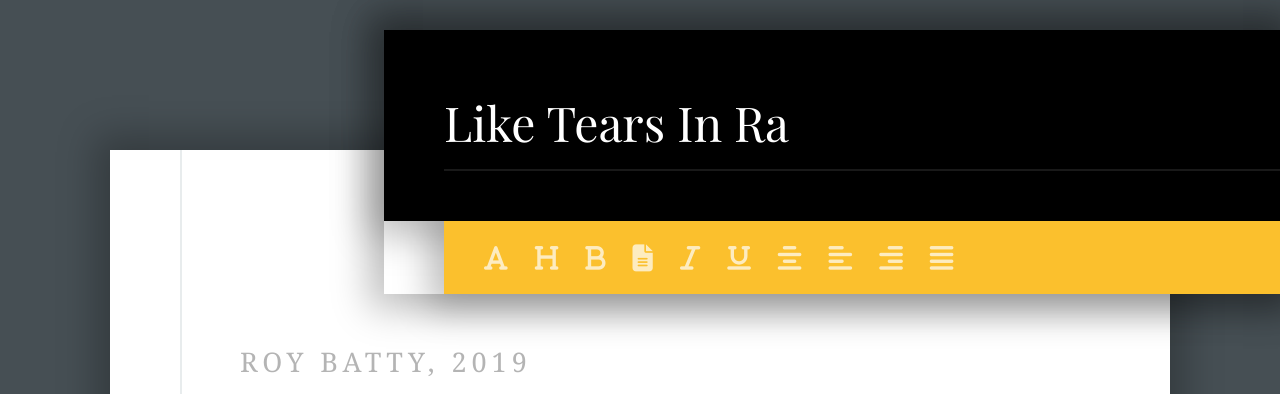
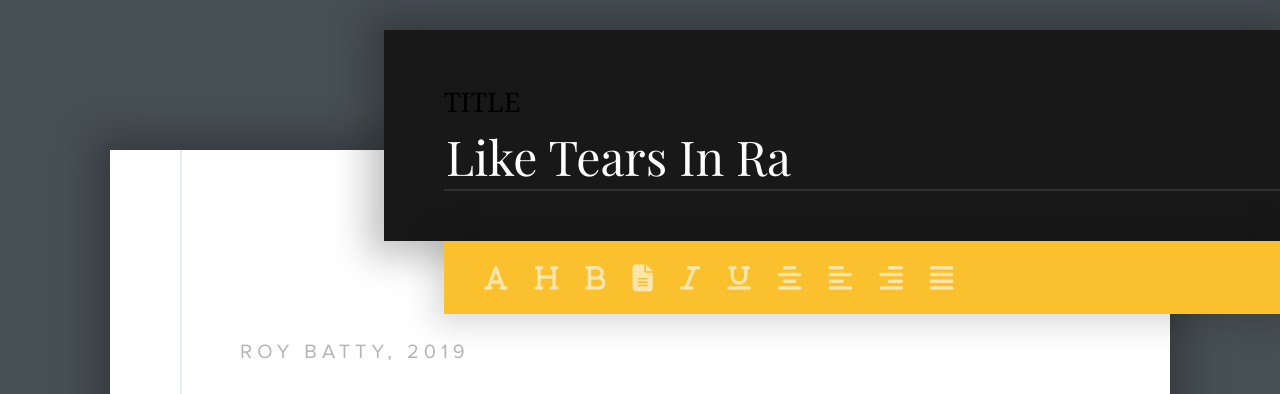
Before and after one commit to Serhiko/text-editor, a plain HTML site: page index.html in a window 1280 px wide. Shown: the top 394 px of the page. Drawn offline with nearby package versions, Linux system fonts and the light colour scheme.

Commit message:
finished text-editor

```diff
--- a/css/styles.css
+++ b/css/styles.css
@@ -1,5 +1,4 @@
 @import url('https://fonts.googleapis.com/css?family=Playfair+Display&display=swap');
-
 @font-face {
    font-family: 'Proxima Nova';
    src: url('../fonts/proxima_nova/proxima_nova_regular.otf') format('otf'),
@@ -8,7 +7,6 @@
    font-weight: normal;
    font-style: normal;
 }
-
 @font-face {
     font-family: 'Futura PT Heavy';
     src: url('../fonts/futura pt heavy/FuturaPT-Heavy.eot');
@@ -18,36 +16,29 @@
     font-weight: normal;
     font-style: normal;
 }
-
-*{
+* {
    box-sizing: border-box;
-
 }
-
 html {
-    height:100%
+   height: 100%;
 }
 body {
-    margin: 0 auto;
+   margin: 0;
    padding: 0;
    background: #464f54;
-    min-width: 100%;
+   min-height: 100%;
    font: 27px/1.6 Georgia, "Times New Roman", serif;
    color: #000;
    position: relative;
 }
-
 .post {
    background: #fff;
    width: 1060px;
-    margin: 150px auto 50px;
+   margin: 150px auto 50px auto;
    padding: 190px 130px 50px;
    position: relative;
-    box-shadow: 0 0  35px 15px rgba(0, 0, 0, .25);
-
-
+   box-shadow: 0 0 35px 15px rgba(0, 0, 0, .25);
 }
-
 .post:before {
    content: '';
    border-left: 2px solid #e8eced;
@@ -56,109 +47,85 @@ body {
    top: 0;
    bottom: 0;
 }
-
 .post__suptitle {
    color: #b4b4b4;
- font-family: 20px 'Proxima Nova', sans-serif;
+   font: 20px 'Proxima Nova', sans-serif;
    text-transform: uppercase;
    letter-spacing: 5px;
 }
-
 .post__suptitle time:not(:empty):before {
-    content: ', ';
+   content: ',';
 }
-
 .post__title {
    color: #2a2a2a;
    font: 78px/1.1 'Futura PT Heavy', sans-serif;
    text-transform: uppercase;
    margin: 40px 0 10px;
 }
-
 .post__subtitle {
    color: #b4b4b4;
+   font-style: italic;
    font-size: 30px;
-    font-style: italic;
 }
-
-.post__text{
+.post__text {
    margin: 50px 0;
-
 }
-
-.editor{
+.editor {
    position: absolute;
    z-index: 1;
    width: 70%;
    right: 0;
    top: -120px;
-    box-shadow: 0 0  35px 15px rgba(0, 0, 0, .25);
 }
-
-
-.editor__area{
-    color: #181818;
+.editor__area {
+   background: #181818;
    padding: 50px 0 50px 60px;
-    background: #000;
-    box-shadow: 0 0  35px 15px rgba(0, 0, 0, .25);
+   box-shadow: 0 0 35px 15px rgba(0, 0, 0, .25);
 }
-
-
-.editor__buttons ul{
+.editor__buttons {
+   padding: 15px 30px;
+   background: #fbc02d;
+   margin-left: 60px;
+   box-shadow: 0 0 30px 10px rgba(0, 0, 0, .15);
+}
+.editor__buttons a {
+   color: #fff;
+   padding: 5px 10px;
+   opacity: .6;
+   transition: opacity .25s ease-in
+}
+.editor__buttons a:hover,
+.editor__buttons a:focus,
+.editor__buttons a:active {
+   opacity: 1;
+}
+.editor__buttons ul {
    list-style: none;
    padding: 0;
    margin: 0;
 }
-
-.editor__buttons li{
+.editor__buttons li {
    display: inline-block;
 }
-
-.editor__buttons{
-    padding: 15px 30px;
-    background: #FBC02D;
-    margin-left: 60px;
-    box-shadow: 0 0  35px 15px rgba(0, 0, 0, .25);
-}
-
-
-.editor__buttons a {
-    color: #fff;
-    padding: 5px 10px;
-    opacity: .7;
-    transition: opacity .25s ease-in;
-
-}
-
-.editor__buttons a:hover,
-.editor__buttons a:focus,
-.editor__buttons a:active{
-    opacity: 1;
-}
-
-.editor__label{
+.editor__label {
    color: #b4b4b4;
-    font: 15px 'Proxina Nova', sans-serif;
+   font: 15px 'Proxima Nova', sans-serif;
    text-transform: uppercase;
    letter-spacing: 5px;
    display: block;
 }
-
-
-.editor__input{
+.editor__input {
    display: block;
    width: 100%;
    background: transparent;
    border: none;
-    border-bottom: 2px solid rgba(255, 255, 255,.1);
-    padding: 10px 15px 15px 0;
+   border-bottom: 2px solid rgba(255, 255, 255, .1);
+   padding: 10px 15 15 0;
    font: 48px/1 'Playfair Display', serif;
    color: #fff;
-
+   transition: border-color .4s ease-in;
 }
-
-.editor__input:focus{
+.editor__input:focus {
    outline: none;
-    border-color: rgba(255, 255, 255,.7);
-
+   border-color: rgba(255, 255, 255, .7);
 }
--- a/index.html
+++ b/index.html
@@ -12,7 +12,7 @@
 <body>
 <header class="editor">
     <div class="editor__area">
-            <label for="message"></label>
+            <label for="class__label" for="message">TITLE</label>
             <input class="editor__input" type="text" name="message" id="message" value="Like Tears In Ra">
       </div>
     <div class="editor__buttons">
```
Lines whose indentation alone changed are shown as unchanged.
